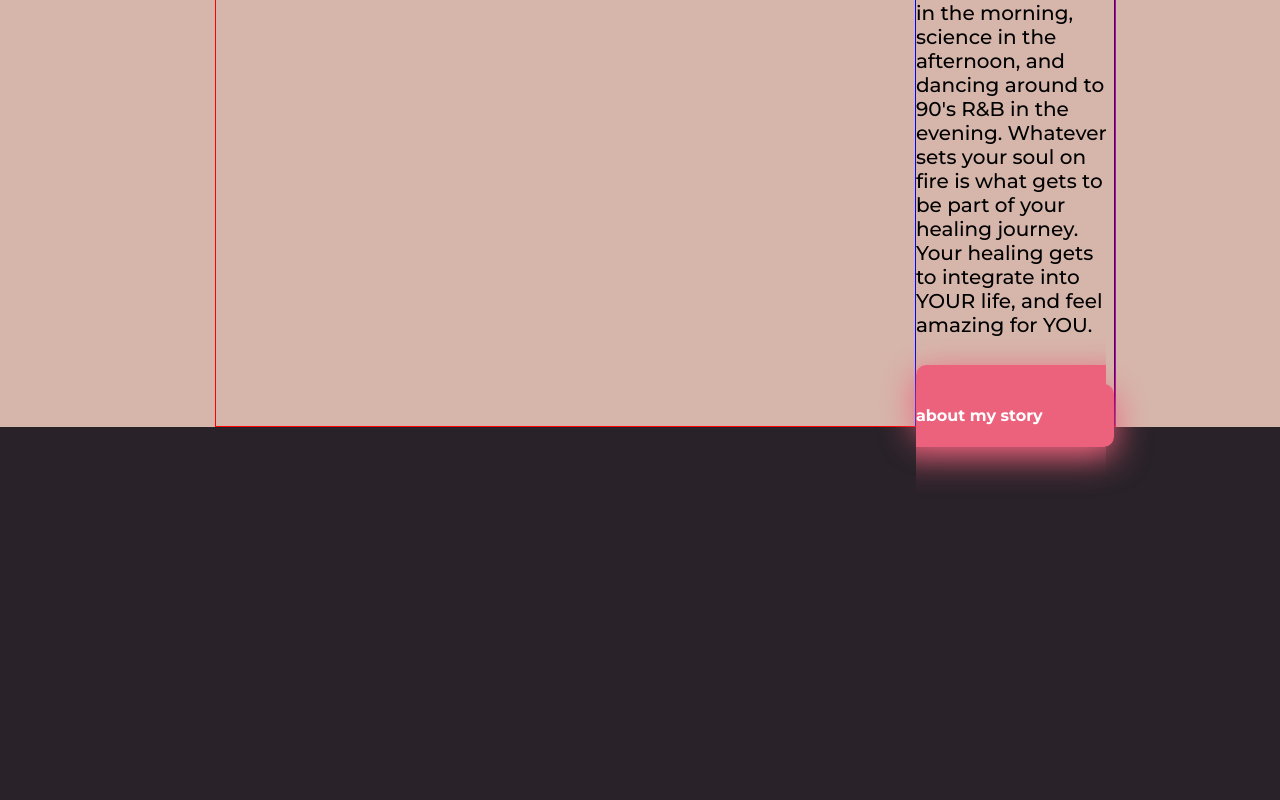
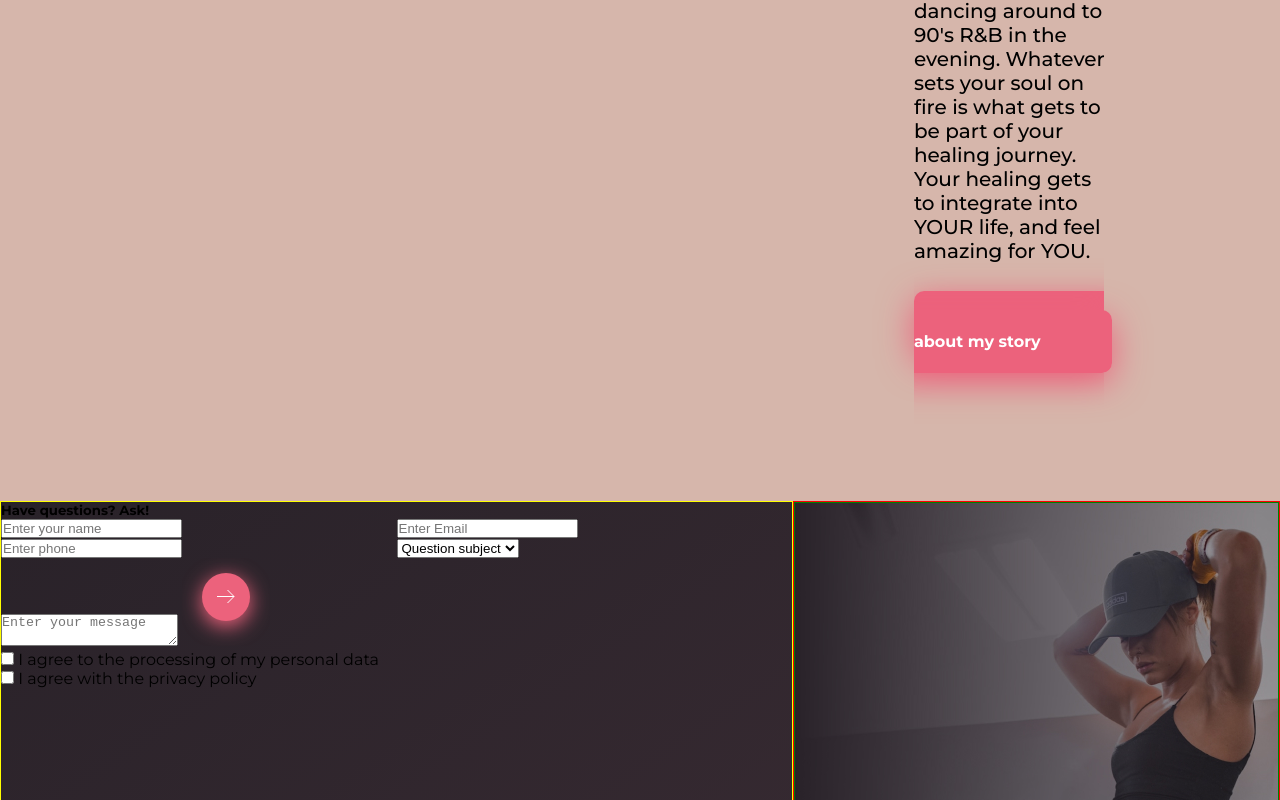
Before and after one commit to pseudoeazy/gym-landing-page, a website: page index.html in a window 1280 px wide. Shown: the part 4320-5120 px from the top of the page. Drawn offline with Linux system fonts and the light colour scheme.

Commit message:
Add contact section structure

```diff
--- a/index.html
+++ b/index.html
@@ -202,14 +202,86 @@
                   life, and feel amazing for YOU.
                 </p>
               </div>
-              <a href="#" class="btn btn--rounded">
+              <a href="#" class="btn btn--rounded story__btn">
                 Find out more about my story
               </a>
             </div>
           </div>
         </div>
       </section>
-      <section class="contact"></section>
+      <section class="contact">
+        <div class="row">
+          <div class="column contact__content">
+            <h5>Have questions? Ask!</h5>
+            <form action="#">
+              <div class="row">
+                <div class="column">
+                  <input type="text" placeholder="Enter your name" />
+                </div>
+                <div class="column">
+                  <input type="email" placeholder="Enter Email" />
+                </div>
+              </div>
+
+              <div class="row">
+                <div class="column">
+                  <input type="text" placeholder="Enter phone" />
+                </div>
+                <div class="column">
+                  <select>
+                    <option value="" disabled selected hidden>
+                      Question subject
+                    </option>
+                    <option value="option1">Option 1</option>
+                    <option value="option2">Option 2</option>
+                    <option value="option3">Option 3</option>
+                  </select>
+                </div>
+              </div>
+
+              <div class="row">
+                <div class="column">
+                  <textarea
+                    name="contact__message"
+                    id=""
+                    placeholder="Enter your message"
+                  ></textarea>
+                  <input type="image" src="/images/submit.svg" alt="Submit" />
+                </div>
+              </div>
+
+              <div class="row">
+                <div class="contact__terms">
+                  <div class="contact__personal">
+                    <input type="checkbox" id="personal" name="personal" />
+                    <label for="personal">
+                      I agree to the processing of my personal data</label
+                    >
+                  </div>
+                </div>
+              </div>
+
+              <div class="row">
+                <div class="contact__terms">
+                  <div class="contact__privacy">
+                    <input type="checkbox" id="privacy" name="privacy" />
+                    <label for="privacy">
+                      I agree with the privacy policy</label
+                    >
+                  </div>
+                </div>
+              </div>
+            </form>
+          </div>
+          <div class="column contact__side">
+            <img
+              src="/images/contact.jpg"
+              alt="contact"
+              class="contact__image"
+            />
+          </div>
+        </div>
+      </section>
       <footer class="footer row">
         <div class="footer__logo">
           <div class="logo">
--- a/sass/components/_button.scss
+++ b/sass/components/_button.scss
@@ -2,7 +2,7 @@
   &,
   &:link,
   &:visited {
-    width: 16.3125rem;
+    // width: 16.3125rem;
     height: 4rem;
     padding: 1.38rem 4.44rem;
     text-decoration: none;
--- a/sass/components/contact.scss
+++ b/sass/components/contact.scss
@@ -1,4 +1,31 @@
 .contact {
   min-height: 52.93rem;
   background-color: $color-deep-brown;
+  background-image: linear-gradient(
+    to right bottom,
+    $color-deep-brown,
+    $color-brown-dark
+  );
+  background-size: cover;
+  background-position: right center;
+  background-repeat: no-repeat;
+
+  &__side {
+    // @include flex-initial(35rem);
+    flex-grow: 0;
+    justify-content: flex-end;
+    max-width: 35rem;
+    border: 1px solid red;
+    display: flex;
+    padding: 0;
+  }
+  &__image {
+    display: block;
+    border: 1px solid green;
+  }
+
+  &__content {
+    border: 1px solid yellow;
+    // @include flex-initial(60.81rem);
+  }
 }
--- a/sass/pages/_home.scss
+++ b/sass/pages/_home.scss
@@ -93,17 +93,18 @@
   background-color: $color-primary-dark;
   padding-left: $default-margin-left;
   padding-right: 10.25rem;
+  padding-bottom: 9.4rem;
 
   &__content {
     @include gap-spacing(1.88rem);
     // max-width: 76.33rem;
-    border: 1px solid red;
+    // border: 1px solid red;
   }
 
   &__image-box {
     padding-top: 10.25rem;
     max-width: 41.8rem;
-    border: 1px solid black;
+    // border: 1px solid black;
   }
 
   &__image {
@@ -113,8 +114,8 @@
   }
 
   &__info-container {
-    // width: 32.57rem;
-    border: 1px solid blue;
+    // max-width: 32.57rem;
+    // border: 1px solid blue;
     padding-top: 13.56rem;
   }
 
@@ -123,6 +124,10 @@
     flex-direction: column;
     @include gap-spacing(0, 1.56rem);
     margin-bottom: 3.12rem;
+  }
+
+  &__btn {
+    width: 24.45rem;
   }
 
   &__header {
```
Also changed, not shown: css/style.css, images/submit.svg (added), 1 other file.
